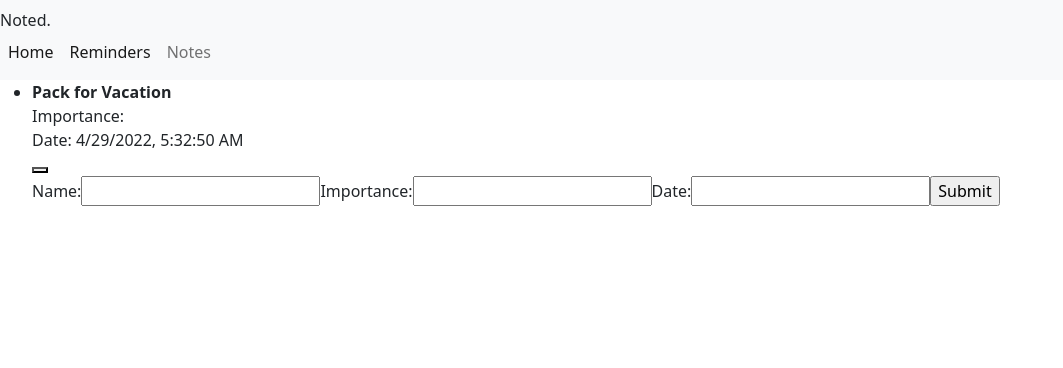
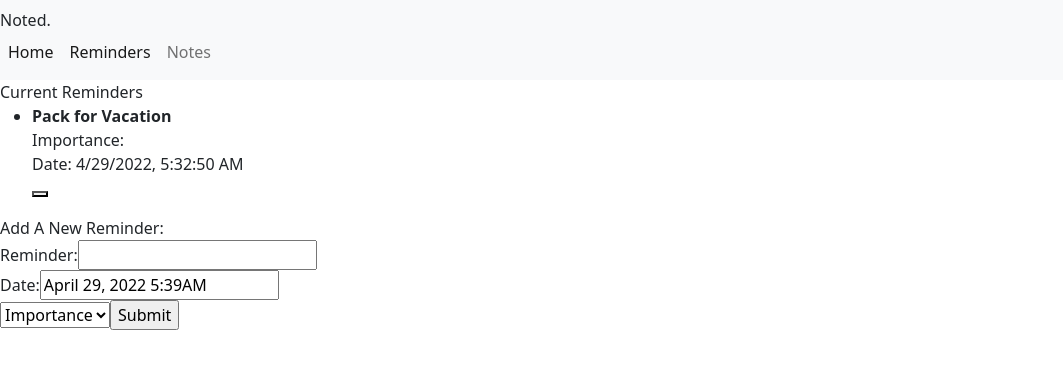
Before and after one commit to emilybbragg/noted, a React (Create React App) app: page /reminderlist in a window 1280 px wide. Shown: the top 368 px of the page, without its empty margins (0-1063 px from the left). Built offline with nearby package versions, Linux system fonts and the light colour scheme; data requests are answered from the project's data file.

Commit message:
Add classnames for CSS

```diff
--- a/src/Components/ReminderList.js
+++ b/src/Components/ReminderList.js
@@ -1,11 +1,14 @@
 import React, { useEffect, useState } from "react";
 import Reminder from "./Reminder";
+import DatePicker from "react-datepicker";
+import "react-datepicker/dist/react-datepicker.css";
+import Dropdown from 'react-bootstrap/Dropdown';
 
 function ReminderList() {
     const [reminders, setReminders] = useState([]);
     const [reminderName, setReminderName] = useState("");
     const [reminderImportance, setReminderImportance] = useState("");
-    const [reminderDate, setReminderDate] = useState("");
+    const [reminderDate, reminderSetDate] = useState(new Date());
 
     useEffect(() => {
         handleGetReminders()
@@ -18,7 +21,6 @@ function ReminderList() {
                 setReminders(reminders)
             })
     }
-    console.log(reminders)
 
     const allReminders = reminders.map((reminder) => {
         return <Reminder key={reminder.id} reminder={reminder} handleReminderDeleteClick={handleReminderDeleteClick}/>
@@ -53,28 +55,59 @@ function ReminderList() {
       })
         .then((r) => r.json())
         .then((newReminders) => {
-            console.log(newReminders)
         const allRemindersWithNew = [...reminders, newReminders]
           setReminders(allRemindersWithNew)
         })
     }
 
+    const handleChangeImportance = (event) => {
+      console.log("CHANGED")
+      console.log(event)
+    }
+
   return (
     <main>
-            <ul className="cards">
+      <div className="reminderTitle">Current Reminders</div>
+        <ul className="remindersList">
           {allReminders}
-             <form onSubmit={handleReminderSubmit}>
-                <label htmlFor="name-input">Name:</label>
+        </ul>
+      <div className="reminderSubmission">
+        <div className="reminderFormTitle">Add A New Reminder:</div>
+          <form className="reminderForm" onSubmit={handleReminderSubmit}>
+        <div className="nameInput">
+          <label htmlFor="name-input">Reminder:</label>
           <input id="name-input" type="text" value={reminderName} onChange={(e) => setReminderName(e.target.value)}/>
-                 <label htmlFor="importance-input">Importance:</label>
-                <input id="importance-input" type="text" value={reminderImportance} onChange={(e) => setReminderImportance(e.target.value)}/>
-                <label htmlFor="date-input">Date:</label>
-                <input id="date-input" type="text" value={reminderDate} onChange={(e) => setReminderDate(e.target.value)}/>
-                <input type="submit" />
+        </div>
+        <div className="dateInput">
+          <label className="dateLabel" htmlFor="date-input">Date:</label>
+            <DatePicker showTimeSelect dateFormat="MMMM d, yyyy h:mmaa" selected={reminderDate} onChange={reminderDate => reminderSetDate(reminderDate)} placeholderText="Select Date"/>
+        </div>
+      <select name="importance" id="importance">
+        <option value="" disabled selected hidden>Importance</option>
+        <option value="Low">Low</option>
+        <option value="Medium">Medium</option>
+        <option value="High">High</option>
+      </select>
+
+<input type="submit" className="submitButton"/>
           </form>
-            </ul>
+         </div>
       </main>
   );
 }
 
 export default ReminderList;
+
+/*
+  <Dropdown onToggle={(e) => handleChangeImportance(e)} className="dropMenu">
+          <Dropdown.Toggle variant="light" id="dropdown-basic">
+            Importance
+          </Dropdown.Toggle>
+          <Dropdown.Menu id="dropMenu">
+            <Dropdown.Item href="High">High</Dropdown.Item>
+            <Dropdown.Item href="Medium">Medium</Dropdown.Item>
+            <Dropdown.Item href="Low">Low</Dropdown.Item>
+          </Dropdown.Menu>
+        </Dropdown>
+        <input type="s
+*/
```
Lines whose indentation alone changed are shown as unchanged.
